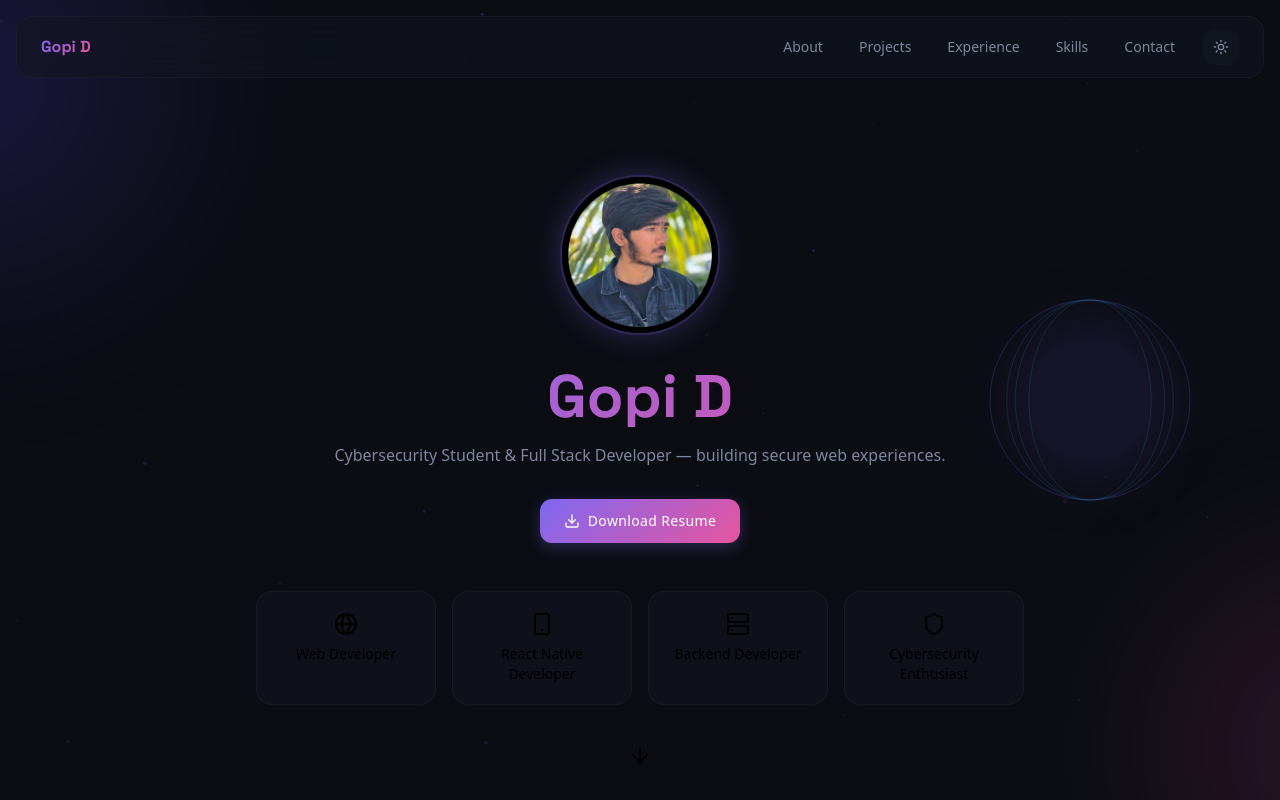
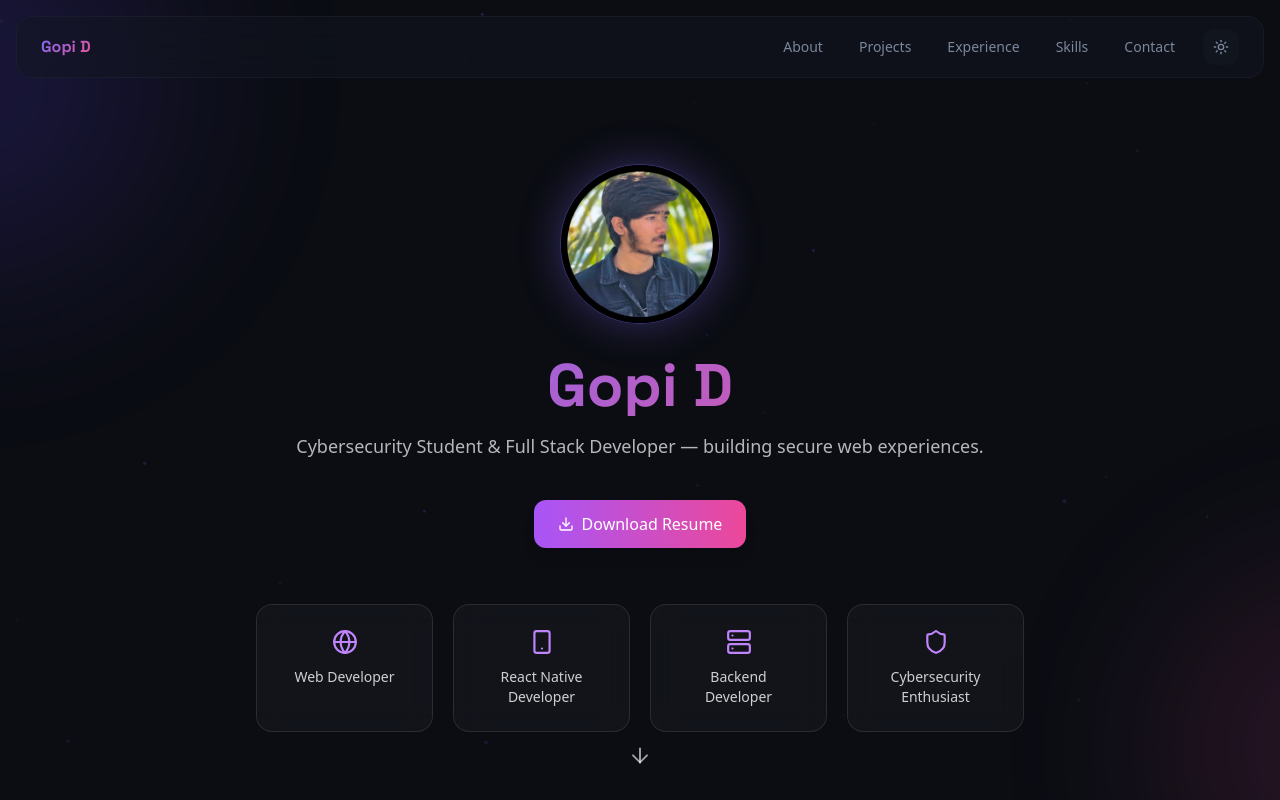
Before and after one commit to dhikondagopi/portfolio, a React (Vite) app: page / in a window 1280 px wide. Shown: the top 800 px of the page. Built offline with nearby package versions, Linux system fonts and the light colour scheme; the HTML template or start-up script is replaced by a standard one.

Commit message:
added globe back

```diff
--- a/src/components/ContactSection.tsx
+++ b/src/components/ContactSection.tsx
@@ -2,6 +2,7 @@ import { motion } from "framer-motion";
 import { useState } from "react";
 import { Github, Linkedin, Mail } from "lucide-react";
 import emailjs from "emailjs-com";
+import AnimatedGlobe from "@/components/AnimatedGlobe";
 
 const ContactSection = () => {
   const [form, setForm] = useState({
@@ -41,8 +42,8 @@ const ContactSection = () => {
   };
 
   return (
-    <section id="contact" className="relative py-24 px-4">
-      <div className="container mx-auto max-w-4xl">
+    <section id="contact" className="relative py-28 px-4 overflow-hidden">
+      <div className="container mx-auto max-w-4xl relative z-10">
 
         {/* HEADER */}
         <motion.div
@@ -113,32 +114,30 @@ const ContactSection = () => {
 
           {/* SOCIAL LINKS */}
           <div className="flex justify-center gap-4 mt-8">
-            <a
-              href="https://github.com/dhikondagopi"
-              target="_blank"
-              className="w-11 h-11 rounded-xl border border-white/10 flex items-center justify-center hover:border-purple-500 hover:shadow-[0_0_20px_rgba(139,92,246,0.5)] transition"
-            >
+            <a href="https://github.com/dhikondagopi" target="_blank"
+              className="w-11 h-11 rounded-xl border border-white/10 flex items-center justify-center hover:border-purple-500 transition">
               <Github size={18} />
             </a>
 
-            <a
-              href="https://linkedin.com/in/YOUR-LINKEDIN"
-              target="_blank"
-              className="w-11 h-11 rounded-xl border border-white/10 flex items-center justify-center hover:border-purple-500 hover:shadow-[0_0_20px_rgba(139,92,246,0.5)] transition"
-            >
+            <a href="https://linkedin.com/in/YOUR-LINKEDIN" target="_blank"
+              className="w-11 h-11 rounded-xl border border-white/10 flex items-center justify-center hover:border-purple-500 transition">
               <Linkedin size={18} />
             </a>
 
-            <a
-              href="mailto:dhikondagopi@gmail.com"
-              className="w-11 h-11 rounded-xl border border-white/10 flex items-center justify-center hover:border-purple-500 hover:shadow-[0_0_20px_rgba(139,92,246,0.5)] transition"
-            >
+            <a href="mailto:dhikondagopi@gmail.com"
+              className="w-11 h-11 rounded-xl border border-white/10 flex items-center justify-center hover:border-purple-500 transition">
               <Mail size={18} />
             </a>
           </div>
 
         </div>
       </div>
+
+      {/* ⭐ GLOBE POSITION */}
+      <div className="absolute right-10 bottom-0 opacity-60 hidden lg:block z-0">
+        <AnimatedGlobe />
+      </div>
+
     </section>
   );
 };
--- a/src/components/HeroSection.tsx
+++ b/src/components/HeroSection.tsx
@@ -1,33 +1,12 @@
 import { motion } from "framer-motion";
 import { ArrowDown, Globe, Shield, Server, Smartphone, Download } from "lucide-react";
 import heroProfile from "@/assets/hero-profile.png";
-import AnimatedGlobe from "@/components/AnimatedGlobe";   // ⭐ ADD THIS
 
 const skillCards = [
-  {
-    icon: Globe,
-    title: "Web Developer",
-    gradient: "from-[hsl(200,90%,60%)] to-[hsl(250,85%,68%)]",
-    shadow: "hsl(200 90% 60% / 0.2)",
-  },
-  {
-    icon: Smartphone,
-    title: "React Native Developer",
-    gradient: "from-[hsl(250,85%,68%)] to-[hsl(330,75%,62%)]",
-    shadow: "hsl(250 85% 68% / 0.2)",
-  },
-  {
-    icon: Server,
-    title: "Backend Developer",
-    gradient: "from-[hsl(330,75%,62%)] to-[hsl(20,90%,65%)]",
-    shadow: "hsl(330 75% 62% / 0.2)",
-  },
-  {
-    icon: Shield,
-    title: "Cybersecurity Enthusiast",
-    gradient: "from-[hsl(150,80%,50%)] to-[hsl(200,90%,60%)]",
-    shadow: "hsl(150 80% 50% / 0.2)",
-  },
+  { icon: Globe, title: "Web Developer" },
+  { icon: Smartphone, title: "React Native Developer" },
+  { icon: Server, title: "Backend Developer" },
+  { icon: Shield, title: "Cybersecurity Enthusiast" },
 ];
 
 const HeroSection = () => {
@@ -38,12 +17,7 @@ const HeroSection = () => {
   return (
     <section className="relative min-h-screen flex flex-col items-center justify-center px-4 overflow-hidden">
 
-      {/* ⭐ GLOBE BACKGROUND */}
-      <div className="absolute right-10 top-1/2 -translate-y-1/2 opacity-70 hidden md:block">
-        <AnimatedGlobe />
-      </div>
-
-      <div className="text-center z-10 max-w-4xl mx-auto pt-20">
+      <div className="text-center z-10 max-w-4xl mx-auto pt-24">
 
         {/* Profile */}
         <motion.div
@@ -52,47 +26,59 @@ const HeroSection = () => {
           transition={{ duration: 0.7 }}
           className="mb-8"
         >
-          <div className="relative w-32 h-32 md:w-40 md:h-40 mx-auto rounded-full overflow-hidden border-2 border-primary/30"
-            style={{ boxShadow: "0 0 30px hsl(250 85% 68% / 0.3)" }}
+          <div
+            className="relative w-32 h-32 md:w-40 md:h-40 mx-auto rounded-full overflow-hidden border border-primary/40"
+            style={{ boxShadow: "0 0 40px hsl(250 85% 68% / 0.35)" }}
           >
             <img src={heroProfile} className="w-full h-full object-cover" />
           </div>
         </motion.div>
 
+        {/* Name */}
         <h1 className="text-5xl md:text-6xl font-bold gradient-text mb-4">
           Gopi D
         </h1>
 
-        <p className="text-muted-foreground mb-8">
+        {/* Subtitle */}
+        <p className="text-white/70 mb-10 text-lg">
           Cybersecurity Student & Full Stack Developer — building secure web experiences.
         </p>
 
+        {/* Resume Button */}
         <a
           href="/Gopi_D_Resume.pdf"
           download
-          className="btn-primary inline-flex items-center gap-2 mb-12"
+          className="inline-flex items-center gap-2 px-6 py-3 rounded-xl
+          bg-gradient-to-r from-purple-500 to-pink-500
+          text-white font-medium shadow-lg hover:scale-105 transition mb-14"
         >
           <Download className="w-4 h-4" />
           Download Resume
         </a>
 
         {/* Skill cards */}
-        <div className="grid grid-cols-2 md:grid-cols-4 gap-4 max-w-3xl mx-auto">
+        <div className="grid grid-cols-2 md:grid-cols-4 gap-5 max-w-3xl mx-auto">
           {skillCards.map((card) => (
-            <div key={card.title} className="glass-hover p-5 text-center">
-              <card.icon className="mx-auto mb-2" />
-              <p className="text-sm">{card.title}</p>
+            <div
+              key={card.title}
+              className="p-6 rounded-2xl border border-white/10 bg-white/[0.03]
+              backdrop-blur-md text-center hover:border-purple-500
+              transition hover:shadow-[0_0_20px_hsl(250_85%_68%/0.25)]"
+            >
+              <card.icon className="mx-auto mb-3 text-purple-400" size={26} />
+              <p className="text-sm text-white/80">{card.title}</p>
             </div>
           ))}
         </div>
 
       </div>
 
+      {/* Scroll indicator */}
       <motion.button
         onClick={() => scrollTo("about")}
         animate={{ y: [0, 8, 0] }}
         transition={{ repeat: Infinity, duration: 2 }}
-        className="absolute bottom-10"
+        className="absolute bottom-10 text-white/60"
       >
         <ArrowDown />
       </motion.button>
```
